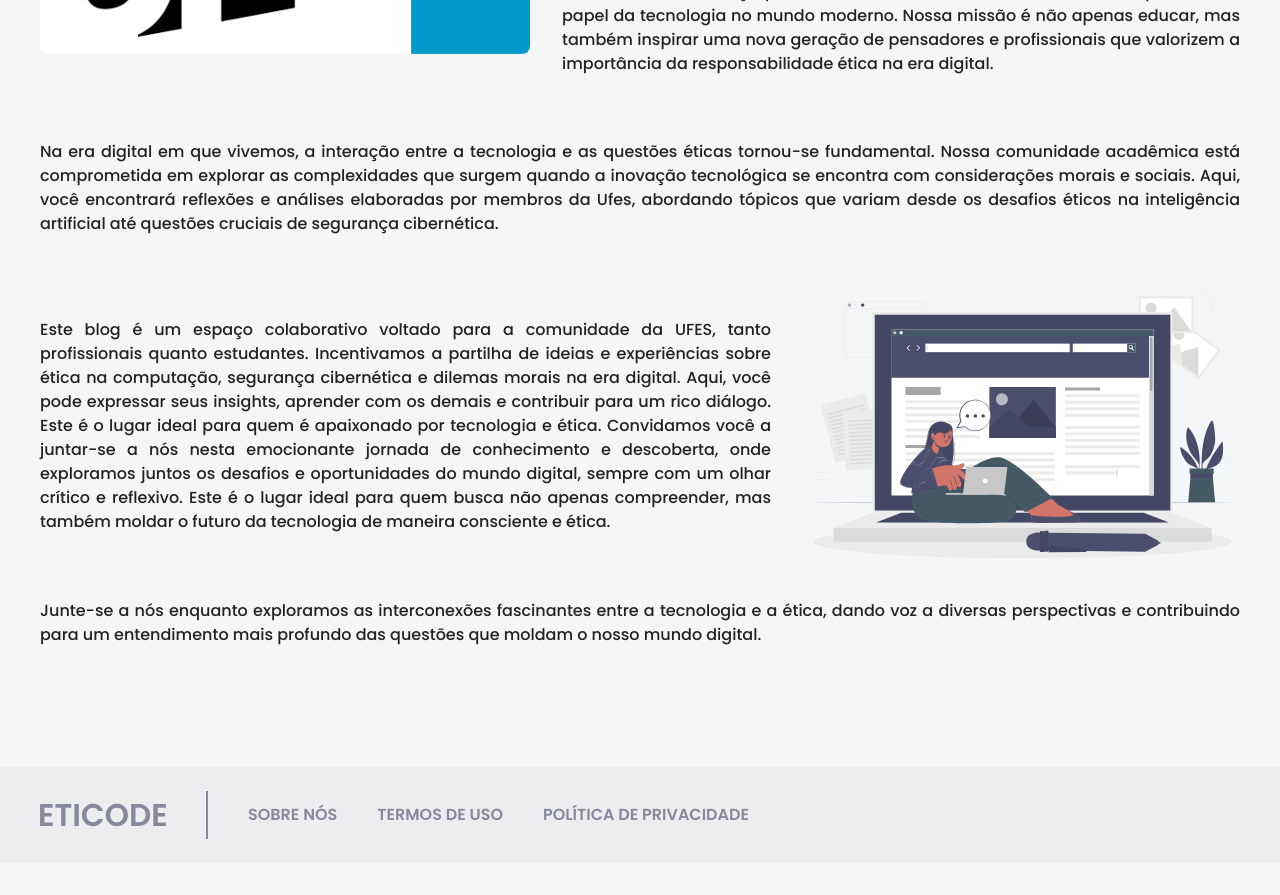
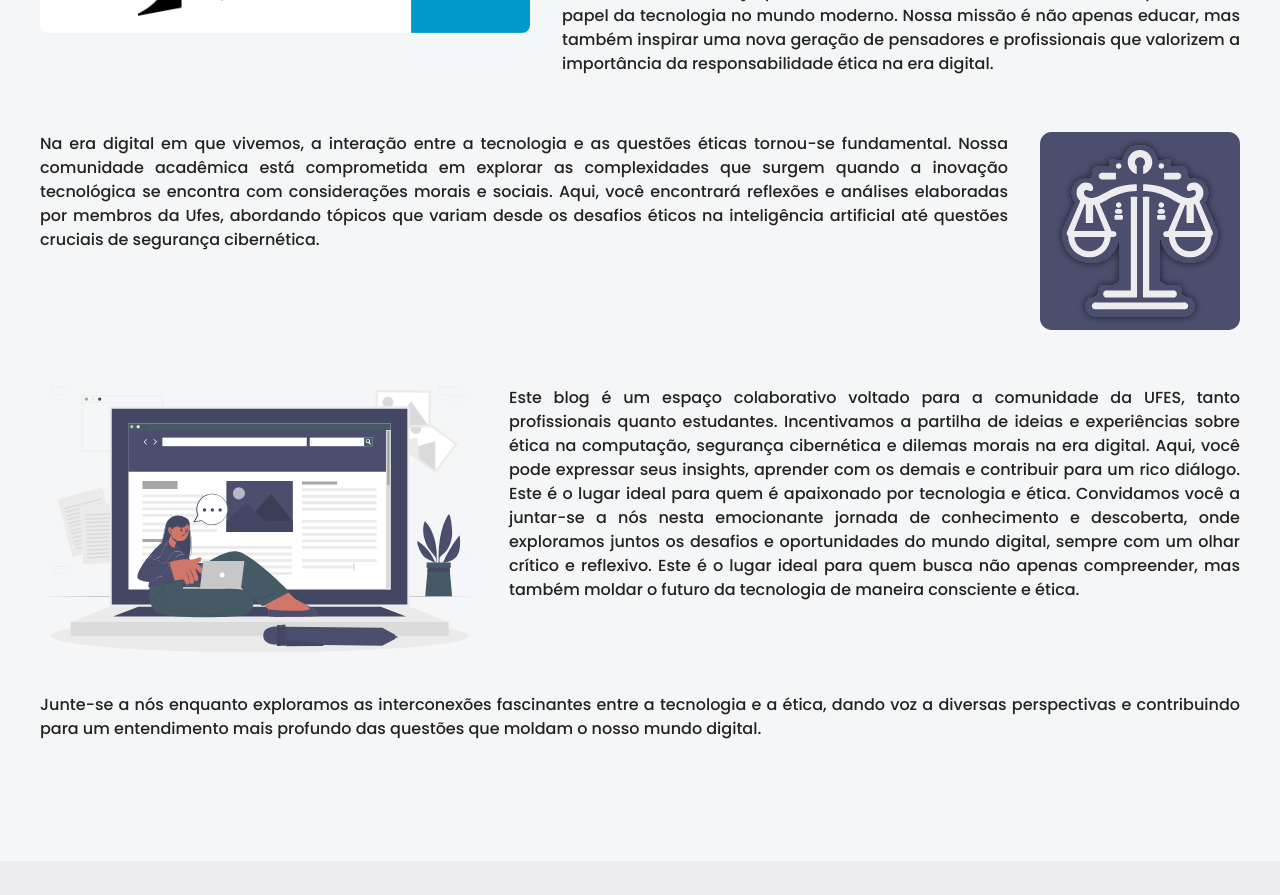
Before and after one commit to BrunoAngeloti/ETICODE, a Next.js app: page /sobre in a window 1280 px wide. Shown: the part 700-1595 px from the top of the page. Before the commit the page ends 1563 px from the top, so only its background shows below. Built offline with nearby package versions, Linux system fonts and the light colour scheme; no server answers; what @supabase/auth-helpers-react would draw is missing.

Commit message:
feat: about us logo

```diff
--- a/src/components/Footer.tsx
+++ b/src/components/Footer.tsx
@@ -5,13 +5,18 @@ export function Footer() {
   return (
     <footer className="bg-primary-50 w-full flex flex-col items-center font-poppins mt-auto">
       <section className="px-6 lg:px-10 w-full max-w-7xl flex flex-col lg:flex-row py-6 items-center">
-        <Link href="/">
+          <Link href="/" className="flex flex-row gap-2 py-3">
+            <Image
+              src="/logoIcon.svg"
+              width={50}
+              height={45}
+              alt="Logo ETICODE"
+            />
             <Image
               src="/logoLight.svg"
               width={126}
               height={45}
-            alt="Logo ETICODE"
-            className="py-3"
+              alt="Nome ETICODE"
             />
           </Link>
 
--- a/src/pages/sobre.tsx
+++ b/src/pages/sobre.tsx
@@ -6,9 +6,9 @@ export default function About() {
   return (
     <main className="w-full flex flex-col items-center">
       <HeadPage title="Sobre" />
-      <section className="w-full max-w-7xl px-10 font-poppins text-justify">
+      <section className="w-full max-w-7xl px-6 lg:px-10 font-poppins text-justify">
         <HeroAbout />
-        <div className="flex flex-col-reverse items-center lg:flex-row gap-8 mt-10">
+        <div className="flex flex-col-reverse items-center lg:items-start lg:flex-row gap-8 mt-10">
           <Image
             src="/ufes.png"
             alt="Logo da UFES"
@@ -23,11 +23,20 @@ export default function About() {
           </p>
         </div>
 
-        <p className="text-grey-500 font-medium mt-16">
-          Na era digital em que vivemos, a interação entre a tecnologia e as questões éticas tornou-se fundamental. Nossa comunidade acadêmica está comprometida em explorar as complexidades que surgem quando a inovação tecnológica se encontra com considerações morais e sociais. Aqui, você encontrará reflexões e análises elaboradas por membros da Ufes, abordando tópicos que variam desde os desafios éticos na inteligência artificial até questões cruciais de segurança cibernética.
-        </p>
+        <div className="flex flex-col items-center lg:items-start lg:flex-row gap-8 mt-14">
+          <p className="text-grey-500 font-medium">
+            Na era digital em que vivemos, a interação entre a tecnologia e as questões éticas tornou-se fundamental. Nossa comunidade acadêmica está comprometida em explorar as complexidades que surgem quando a inovação tecnológica se encontra com considerações morais e sociais. Aqui, você encontrará reflexões e análises elaboradas por membros da Ufes, abordando tópicos que variam desde os desafios éticos na inteligência artificial até questões cruciais de segurança cibernética.
+          </p>
 
-        <div className="flex flex-col-reverse items-center lg:flex-row gap-8 mt-14">
+          <Image
+            src="/logoIconFull.svg"
+            width={200}
+            height={45}
+            alt="Logo ETICODE"
+          />
+        </div>
+
+        <div className="flex flex-col items-center lg:items-start lg:flex-row-reverse gap-8 mt-14">
           <p className="text-grey-500 font-medium">
             Este blog é um espaço colaborativo voltado para a comunidade da UFES, tanto profissionais quanto estudantes. Incentivamos a partilha de ideias e experiências sobre ética na computação, segurança cibernética e dilemas morais na era digital. Aqui, você pode expressar seus insights, aprender com os demais e contribuir para um rico diálogo. Este é o lugar ideal para quem é apaixonado por tecnologia e ética. Convidamos você a juntar-se a nós nesta emocionante jornada de conhecimento e descoberta, onde exploramos juntos os desafios e oportunidades do mundo digital, sempre com um olhar crítico e reflexivo. Este é o lugar ideal para quem busca não apenas compreender, mas também moldar o futuro da tecnologia de maneira consciente e ética.
           </p>
```
Lines whose indentation alone changed are shown as unchanged.
